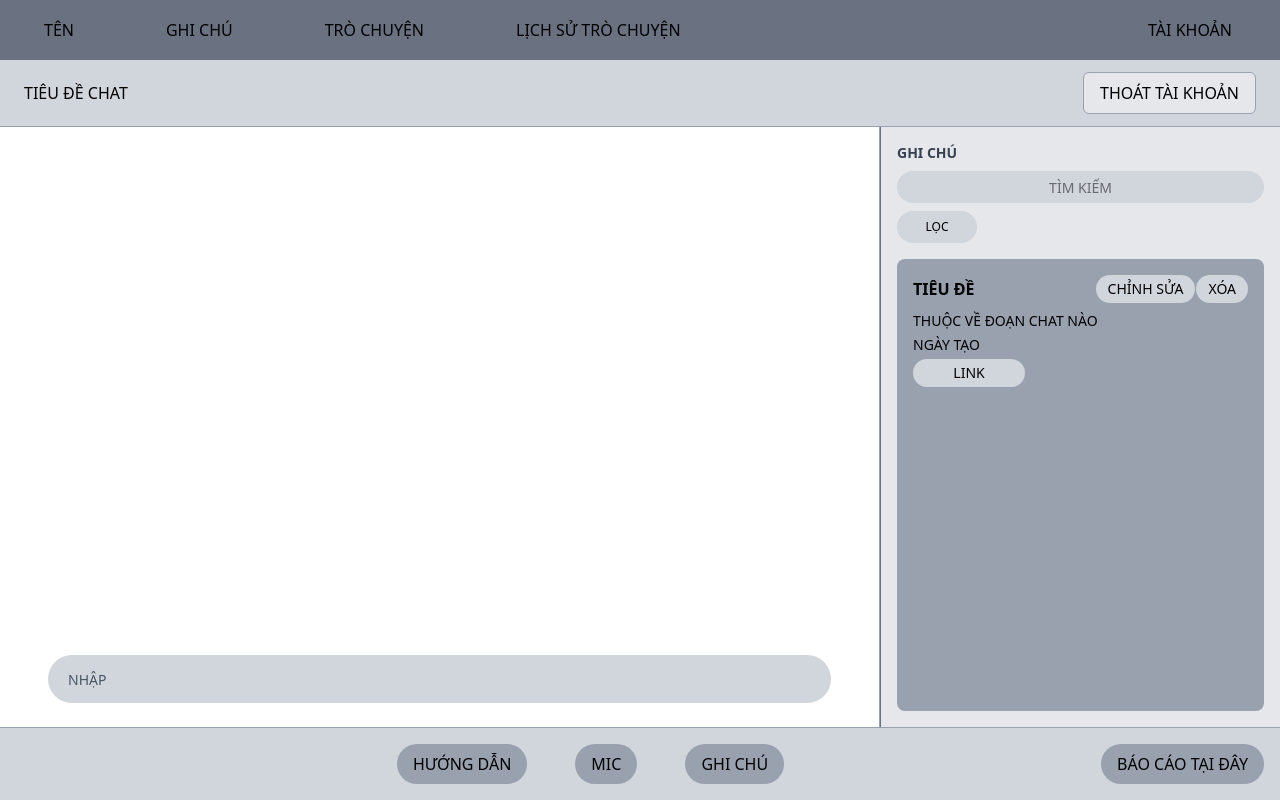
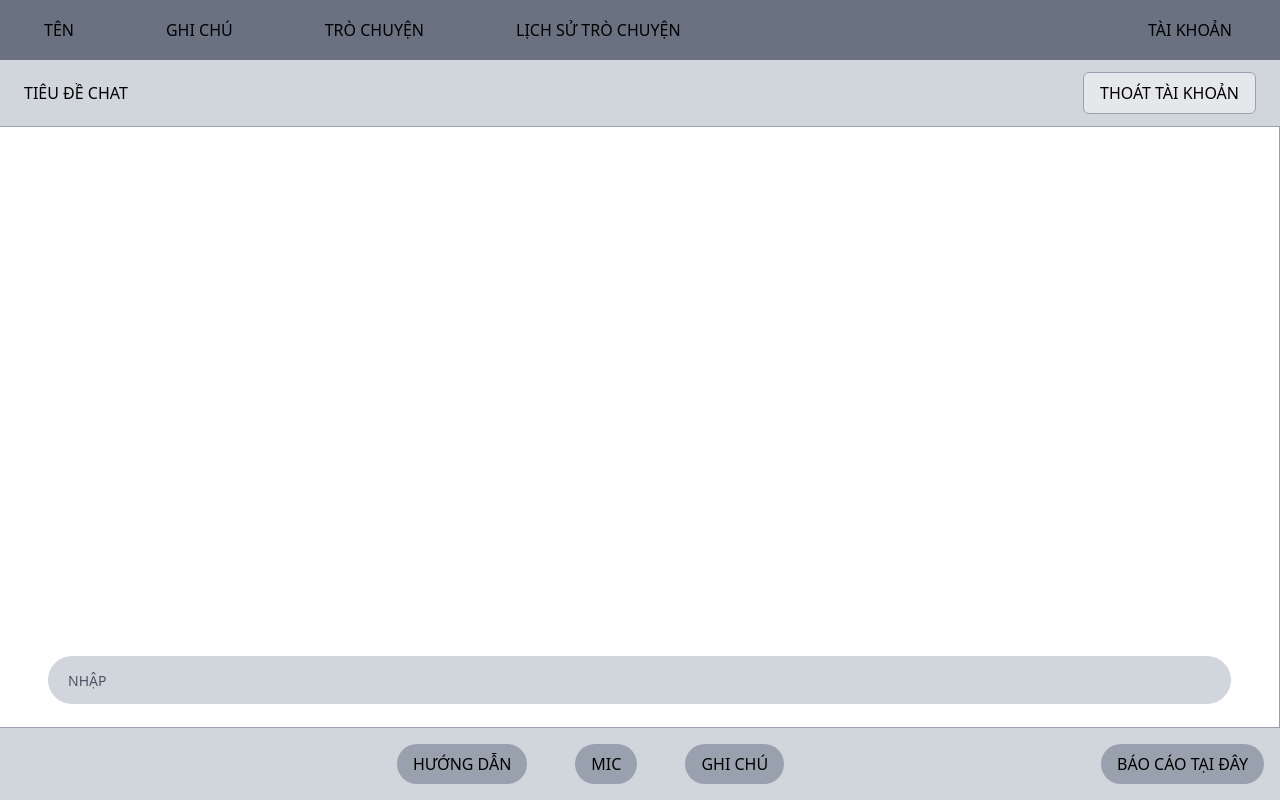
Before and after one commit to ngphat516/AI-for-Accessibility, a Next.js app in the folder my-next-app/: page /dashboard in a window 1280 px wide. Built offline with nearby package versions, Linux system fonts and the light colour scheme.

Commit message:
fix dashboard

```diff
--- a/my-next-app/src/app/dashboard/dashboard.css
+++ b/my-next-app/src/app/dashboard/dashboard.css
@@ -1,7 +1,11 @@
 @import "tailwindcss";
 
+.dashboard-wrapper{
+    @apply flex flex-col flex-1 min-h-0  mt-[60px];
+}
+
 .chat-navbar{
-    @apply flex justify-between items-center bg-gray-300 px-6 py-3 border-b border-gray-400 pt-[72px]
+    @apply flex justify-between items-center bg-gray-300 px-6 py-3 border-b border-gray-400
 }
 
 .chat-title{
@@ -87,3 +91,9 @@
 .note-link{
     @apply w-28
 }
+.right-panel-wrapper {
+  @apply flex w-full items-center mt-2 flex-col h-full flex-1 min-h-0;
+}
+.right-panel {
+  @apply flex flex-col min-h-0;
+}
--- a/my-next-app/src/app/dashboard/layout.tsx
+++ b/my-next-app/src/app/dashboard/layout.tsx
@@ -11,67 +11,15 @@ interface DashboardLayout {
 function DashboardLayout({ children }: DashboardLayout) {
   return (
     <div className="min-h-screen flex flex-col bg-gray-100">
-
-      <Navbar/>
-
-        <header className ="chat-navbar">
-            <h2 className="chat-tite">TIÊU ĐỀ CHAT</h2>
-            <button className="btn-logout">THOÁT TÀI KHOẢN</button>
-        </header>
-
-
-      <div className="main-content-wrapper">
-
-        <div className="left-content">
-
-          {children}
-
-           <div className="left-input">
-              <input className="input-style" placeholder="NHẬP"/>
-           </div>
-
-
-        </div>
-
-
-
-        <div className="right-sidebar">
-
-         <div className="note-wrapper">
-
-                <div className="header-note">
-                   <h4 className="right-note">GHI CHÚ</h4>
-                   <input className="note-search" placeholder="TÌM KIẾM"/>
-                   <button  className="note-filter">LỌC</button>
-
-                </div>
-
-                <div className="note-content">
-                  <div className="note-content-header">
-                      <h3 className="title">TIÊU ĐỀ</h3>
-                      <button className="fix">CHỈNH SỬA</button>
-                      <button className="delete">XÓA</button>
-                  </div>
-
-                  <h4 className="belong-to">THUỘC VỀ ĐOẠN CHAT NÀO</h4>
-                  <h4 className="start-date">NGÀY TẠO</h4>
-                  <button className="note-link">LINK</button>
-                </div>
-
-
-         </div>
-
-
-        </div>
-
-
-
+      <div className="fixed top-0 left-0 w-full z-50">
+        <Navbar />
       </div>
 
+      <div className="flex-1 flex flex-col pb-[72px] min-h-0">{children}</div>
 
-
-
+      <div className="fixed bottom-0 left-0 w-full z-50">
         <Footer/>
+      </div>
     </div>
   );
 }
--- a/my-next-app/src/app/dashboard/page.tsx
+++ b/my-next-app/src/app/dashboard/page.tsx
@@ -1,8 +1,103 @@
+"use client";
+import { useEffect, useState } from "react";
+export default function Dashboard(){
 
-function Dashboard() {
-  return (<div>
+  const [openRightPanel, setOpenRightPanel] = useState(false);
 
-  </div>)
+  useEffect( () => {
+    const handler = () => setOpenRightPanel(prev => !prev);
+
+    window.addEventListener("toggle-right-panel", handler);
+
+    return() => {
+      window.removeEventListener("toggle-right-panel", handler);
+    }
+  },[]);
+
+  const[openHelp, setOpenHelp] = useState(false);
+
+  useEffect( () => {
+    const handler = () => setOpenHelp(prev => !prev);
+    window.addEventListener("toggle-help-modal", handler);
+    return () => window.removeEventListener("toggle-help-modal", handler);
+  }
+
+  )
+
+
+
+  return(
+    <div className="dashboard-wrapper">
+
+       {/* Help Modal */}
+
+      {openHelp && (
+        <div className="outside-background fixed inset-0 flex bg-black/50 items-center justify-center z-[999]">
+
+        <div className="main-background flex flex-col bg-gray-900 w-[90%] h-[80vh] max-h-[90vh] rounded-xl overflow-auto">
+
+          <div className="openHelp-header flex border-b border-gray-500 h-[12%] items-center relative">
+
+            <p className=" text-white flex-1 text-2xl font-semibold text-center">Tổ Hợp Phím Tắt</p>
+
+            <button className="top-4 right-4 w-10 h-10 rounded-full flex items-center justify-center text-black text-lg font-bold bg-gray-300 hover:bg-gray-400 cursor-pointer absolute" onClick={() => setOpenHelp(false)}> X </button>
+
+          </div>
+
+
+          <div className="openHelp-main-content">
+
+
+          </div>
+
+
+        </div>
+
+      </div>
+      )}
+
+
+          <header className ="chat-navbar">
+            <h2 className="chat-tite">TIÊU ĐỀ CHAT</h2>
+            <button className="btn-logout">THOÁT TÀI KHOẢN</button>
+        </header>
+
+
+      <div className="main-content-wrapper">
+
+        <div className="left-content">
+
+
+           <div className="left-input">
+              <input className="input-style" placeholder="NHẬP"/>
+           </div>
+
+
+        </div>
+
+        <div className={`right-panel bg-gray-200 rounded-xl overflow-y-auto transition-all duration-300 flex
+                ${openRightPanel ? "w-[350px]" : "w-0"}
+              `}
+        >
+            <div className="right-panel-wrapper">
+            <h3 className="text-[14px] px-8 py-2 w-full"> GHI CHÚ </h3>
+            <input
+              type="text"
+              placeholder="TÌM KIẾM"
+              className="bg-gray-400 h-7 rounded-full w-[80%] mt-4 border border-gray-400 pl-4 justify-center"
+            />
+            <button className="mt-3 bg-gray-400 px-4 py-1 rounded-xl text-sm">
+              LOC
+            </button>
+          </div>
+
+        </div>
+
+
+
+
+
+      </div>
+    </div>
+  )
 }
-
-export default Dashboard;
```
